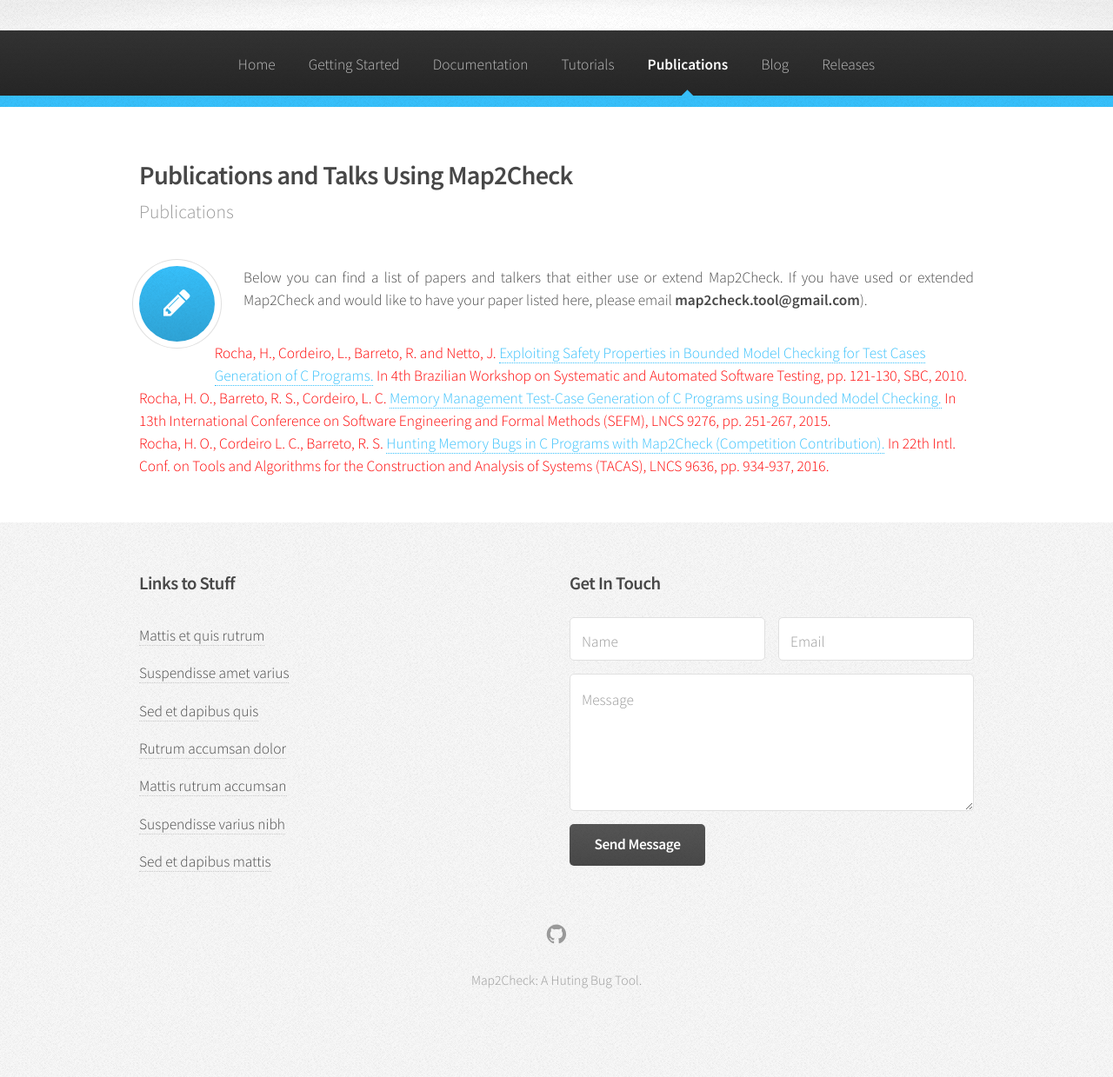
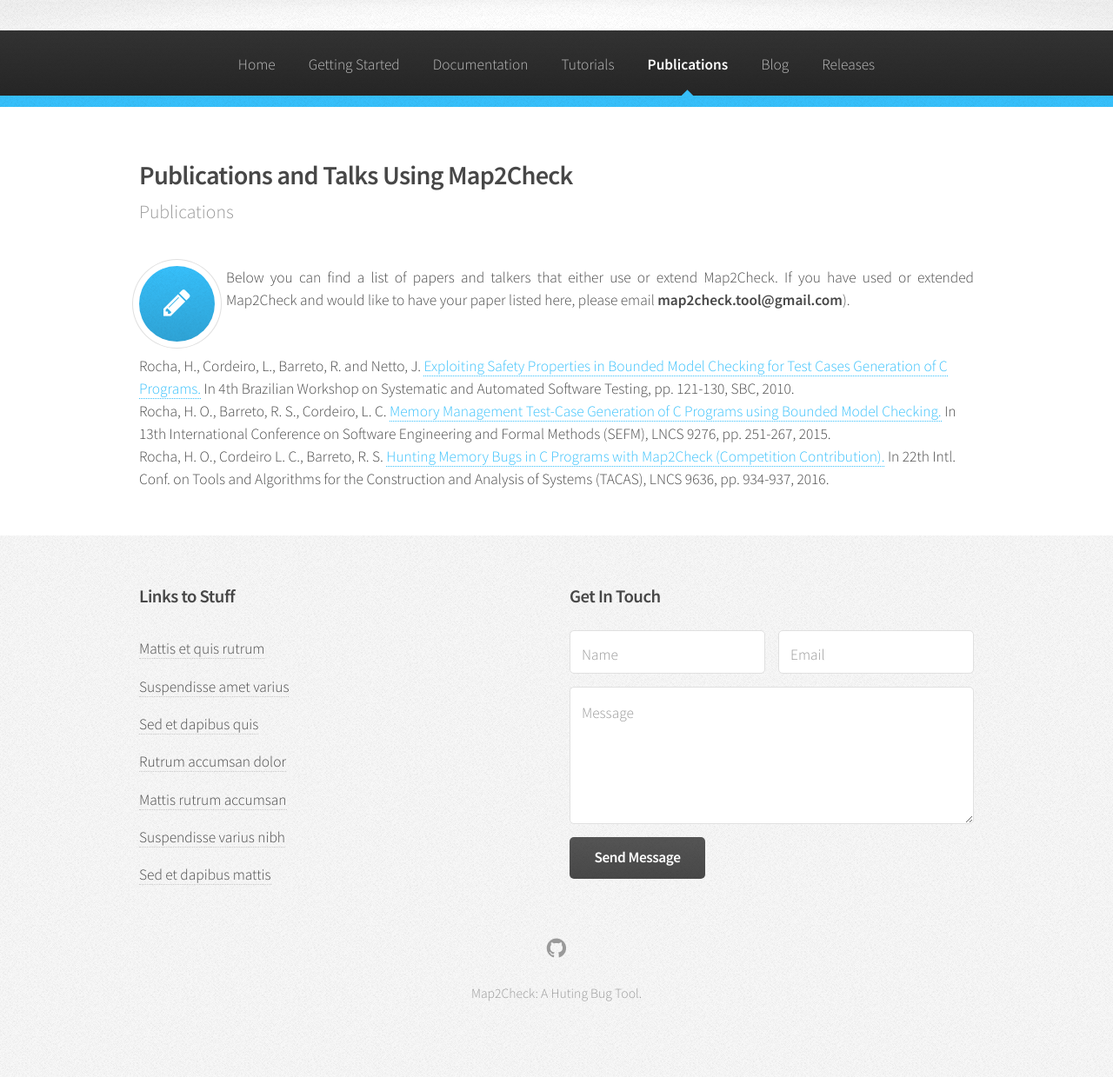
Before and after one commit to map2check/map2check.github.io, a Jekyll site: the page built from publications.html, in a window 1280 px wide. Shown: the whole page at 87% size. Built offline with Jekyll 4.4.1, drawn with Linux system fonts in a browser that asks for light colours.

Commit message:
Updated text style

```diff
--- a/publications.html
+++ b/publications.html
@@ -17,10 +17,10 @@ layout: default
 						</header>
 
                        <div style="width: 100%;">
-                            <div style="float: left;">
+                            <div style="height: 100px; width: 100px; float: left;">
                                 <i class="icon major fa-pencil"></i>
                             </div>
-                            <div style="margin-left: 120px;">
+                            <div style="margin-left: 100px;">
                                <p style="text-align:justify">
                                 Below you can find a list of papers and talkers that either use or extend Map2Check. If you have used or extended Map2Check and would like to have your paper listed here, please email <b>map2check.tool@gmail.com</b>).
                                </p>
@@ -28,8 +28,8 @@ layout: default
                        </div>
 
 
-
-                        <ol id="olmap">
+                    <div style="width: 100%; margin-top: 50px;">
+                        <ol>
                             <li>
                             Rocha, H., Cordeiro, L., Barreto, R. and Netto, J.
                             <a href="http://eprints.ecs.soton.ac.uk/21649/">
@@ -44,6 +44,7 @@ layout: default
                             Rocha, H. O., Cordeiro L. C., Barreto, R. S. <a href="http://ssvlab.hussama.io/papers/tacas2016.pdf">Hunting Memory Bugs in C Programs with Map2Check (Competition Contribution).</a> In 22th Intl. Conf. on Tools and Algorithms for the Construction and Analysis of Systems (TACAS), LNCS 9636, pp. 934-937, 2016.
                             </li>
                         </ol>
+                    </div>
 
 			</div>
 		</div>
```
